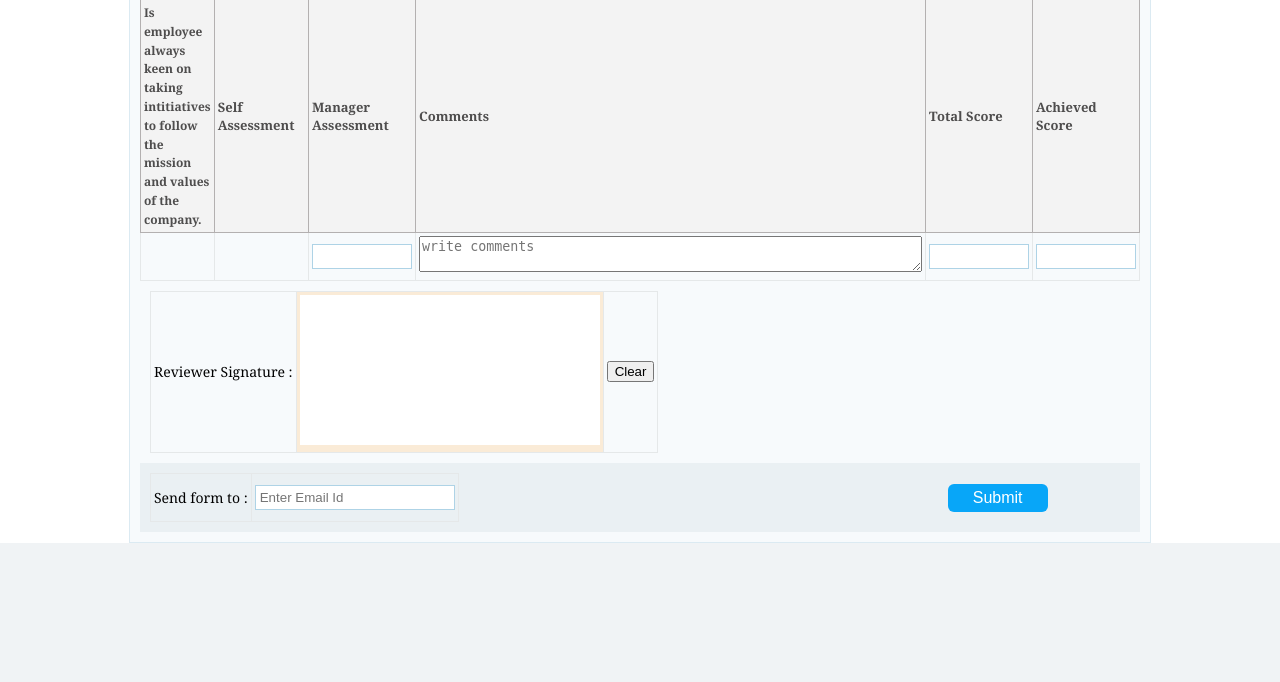
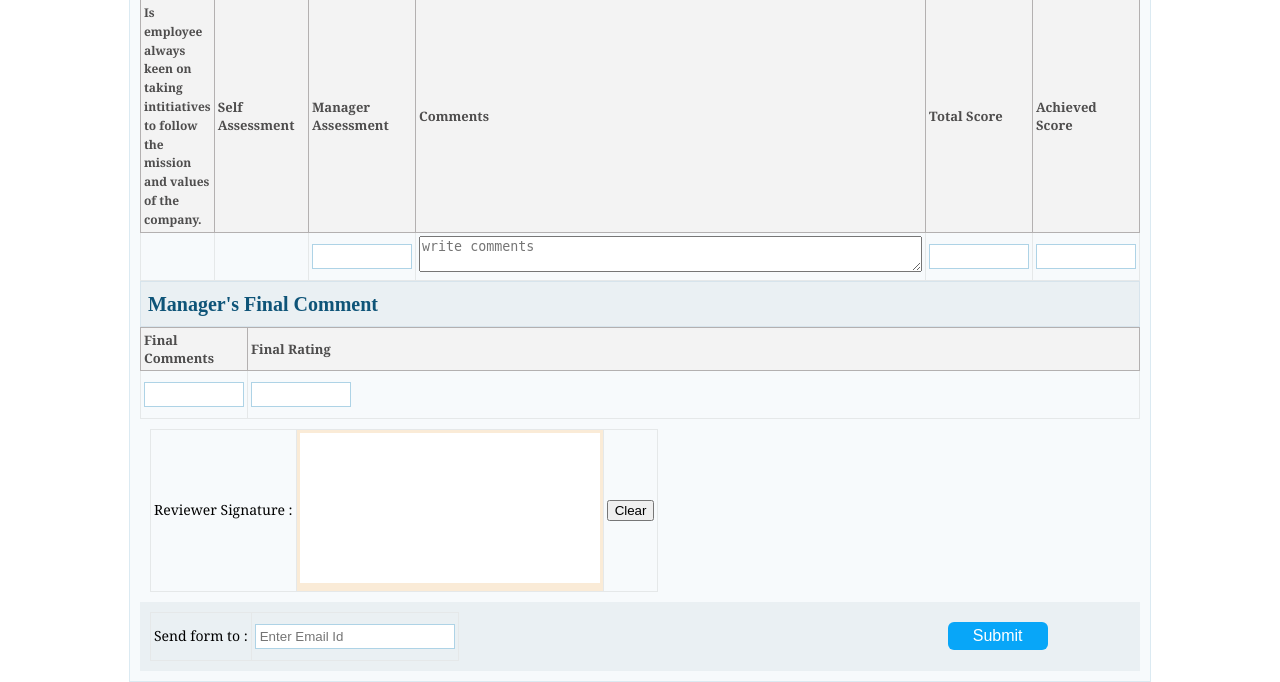
Before and after one commit to pawan0410/aigprd-docs, a Flask app: page /document/1/1 in a window 1280 px wide. Shown: the part 1596-2278 px from the top of the page. Before the commit the page ends 2139 px from the top, so only its background shows below. Run offline with Flask 2, Linux system fonts and the light colour scheme; data that the repository does not hold is empty; a map, chart or similar area stays blank.

Commit message:
added final comments field

```diff
--- a/app.py
+++ b/app.py
@@ -11,6 +11,7 @@ import utils
 import os
 
 from models import Employee, Manager
+
 
 
 app = Flask(__name__)
@@ -150,6 +151,9 @@ def save_managerdata():
     total_score6 = request.form.get('total_score6')
     achieved_score6 = request.form.get('achieved_score6')
 
+    manager_final_comment = request.form.get('manager_final_comment')
+    manager_final_rating = request.form.get('manager_final_rating')
+
     rev_email1 = request.form.get('rev_email1')
 
     signature = utils.save_signature(request.form.get('signature'), 'reviewer_name1', 'signature')
@@ -188,6 +192,9 @@ def save_managerdata():
         manager_assessment6_comment6=manager_assessment6_comment6,
         total_score6=total_score6,
         achieved_score6=achieved_score6,
+
+        manager_final_comment=manager_final_comment,
+        manager_final_rating=manager_final_rating,
 
         signaturepath=signature,
 
@@ -306,6 +313,10 @@ def save_finaldata():
         total_score6=the_document.total_score6,
         achieved_score6=the_document.achieved_score6,
 
+        manager_final_comment=the_document.manager_final_comment,
+        manager_final_rating=the_document.manager_final_rating,
+
+
         signature1=the_empdocument.signaturepath1,
         signature=the_document.signaturepath,
 
--- a/models.py
+++ b/models.py
@@ -1,5 +1,4 @@
 from extensions import db
-
 
 class Employee(db.Model):
     __tablename__ = 'employee_form'
@@ -70,6 +69,9 @@ class Manager(db.Model):
     total_score6 = db.Column(db.String(255))
     achieved_score6 = db.Column(db.String(255))
 
+    manager_final_comment = db.Column(db.String(255))
+    manager_final_rating = db.Column(db.String(255))
+
     rev_email1 = db.Column(db.String(255))
     signaturepath = db.Column(db.String(255))
 
--- a/templates/document.html
+++ b/templates/document.html
@@ -6,6 +6,7 @@
     <meta name="viewport" content="initial-scale=1, maximum-scale=1">
     <script src="/static/js/signature.js"></script>
     <script src="/static/js/location.js"></script>
+
     <style>
         body{
             line-height: 1.5em;
@@ -509,6 +510,33 @@
     </table>
     </div>
 
+    <h2>Manager's Final Comment</h2>
+    <div class="manager_final_comment">
+    <table cellspacing="3" cellpadding="3">
+        <thead>
+
+        <tr>
+            <th style="width: 320px;">Final Comments</th>
+            <th>Final Rating</th>
+
+        </tr>
+
+        </thead>
+        <tbody>
+        <tr>
+
+
+            <td><input type="text" name="manager_final_comment" id="manager_final_comment"></td>
+
+            <td><input type="text" name="manager_final_rating" id="manager_final_rating"></td>
+
+
+        </tr>
+
+        </tbody>
+
+    </table>
+    </div>
 
 
     <input type="hidden" id="signature" name="signature">
@@ -587,14 +615,12 @@
             achieved_score6 = document.querySelector('[name=achieved_score6]').value;
 
             rev_email1 = document.querySelector('[name=rev_email1]').value;
-	      var canvas = document.getElementById("newSignature");
+	        var canvas = document.getElementById("newSignature");
 			var signature = canvas.toDataURL("image/png");
-document.getElementById('signature').value = signature;
+            document.getElementById('signature').value = signature;
 
-
-
-
-
+            manager_final_comment = document.getElementById("manager_final_comment");
+            manager_final_rating = document.getElementById("manager_final_rating");
 
 
 			if ( (emp_code1 == '') ||
@@ -607,14 +633,12 @@ document.getElementById('signature').value = signature;
 			 || (total_score1 == '') || (total_score2 == '') || (total_score3 == '')
 			 || (total_score4 == '') || (total_score5 == '') || (total_score6 == '') || (achieved_score1 == '') || (achieved_score2 == '')
 			 || (achieved_score3 == '') || (achieved_score4 == '') || (achieved_score5 == '') || (achieved_score6 == '')
-			 || (rev_email1 == '')){
+			 || (rev_email1 == '') ||(manager_final_comment == '') || (manager_final_rating == '')){
 			    alert('All fields are mandatory!!');
 			    return false;
 			}
 
-
 			return true;
-
 
         }
         function dosubmit(e){
@@ -626,5 +650,6 @@ document.getElementById('signature').value = signature;
         }
        document.getElementById('frm').addEventListener('submit', dosubmit);
     </script>
+</div>
 </body>
 </html>
```
Also changed, not shown: config.py (+6 -6 lines), templates/finaldocument.html (+11 -19 lines), utils.py (+13 -18 lines), static/js/signature.js (line endings or trailing spaces).
